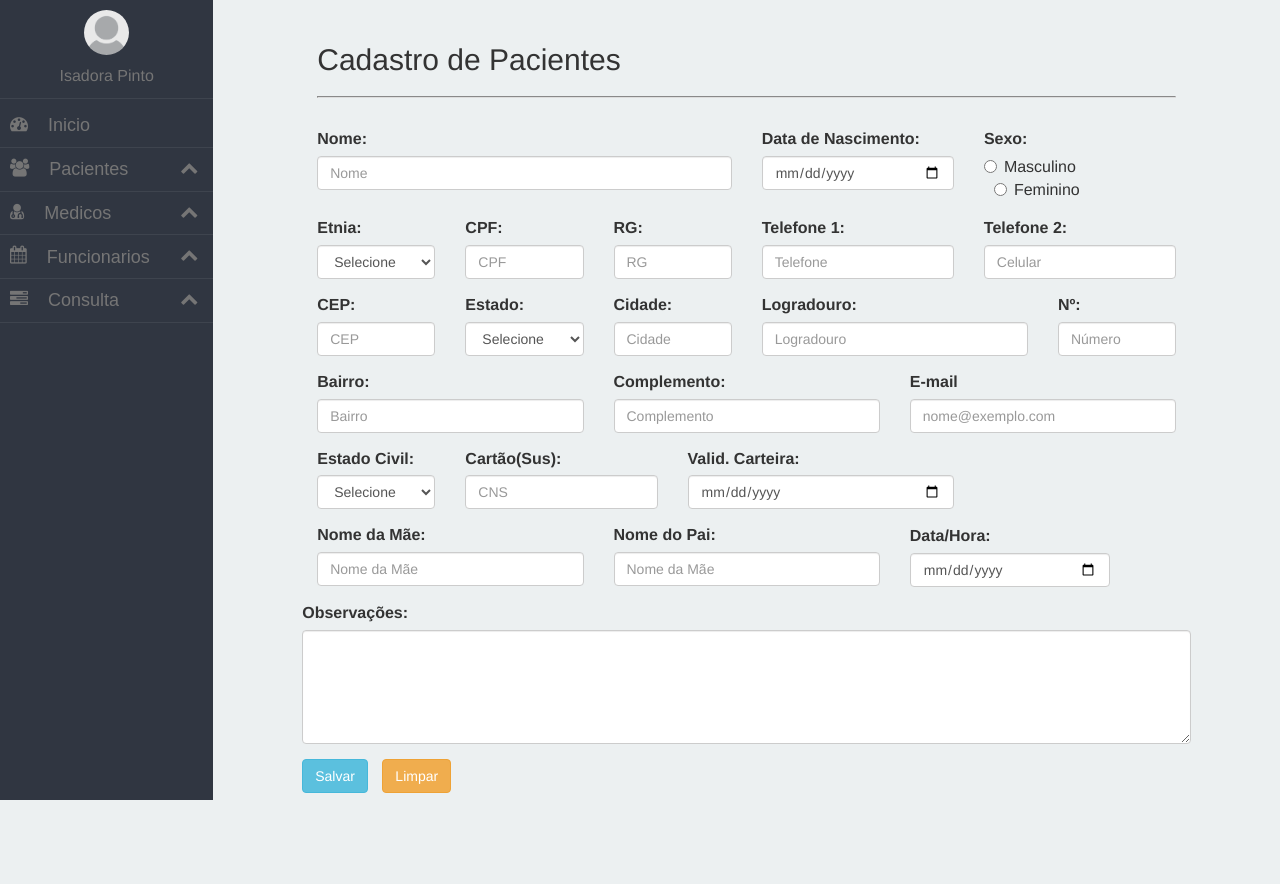
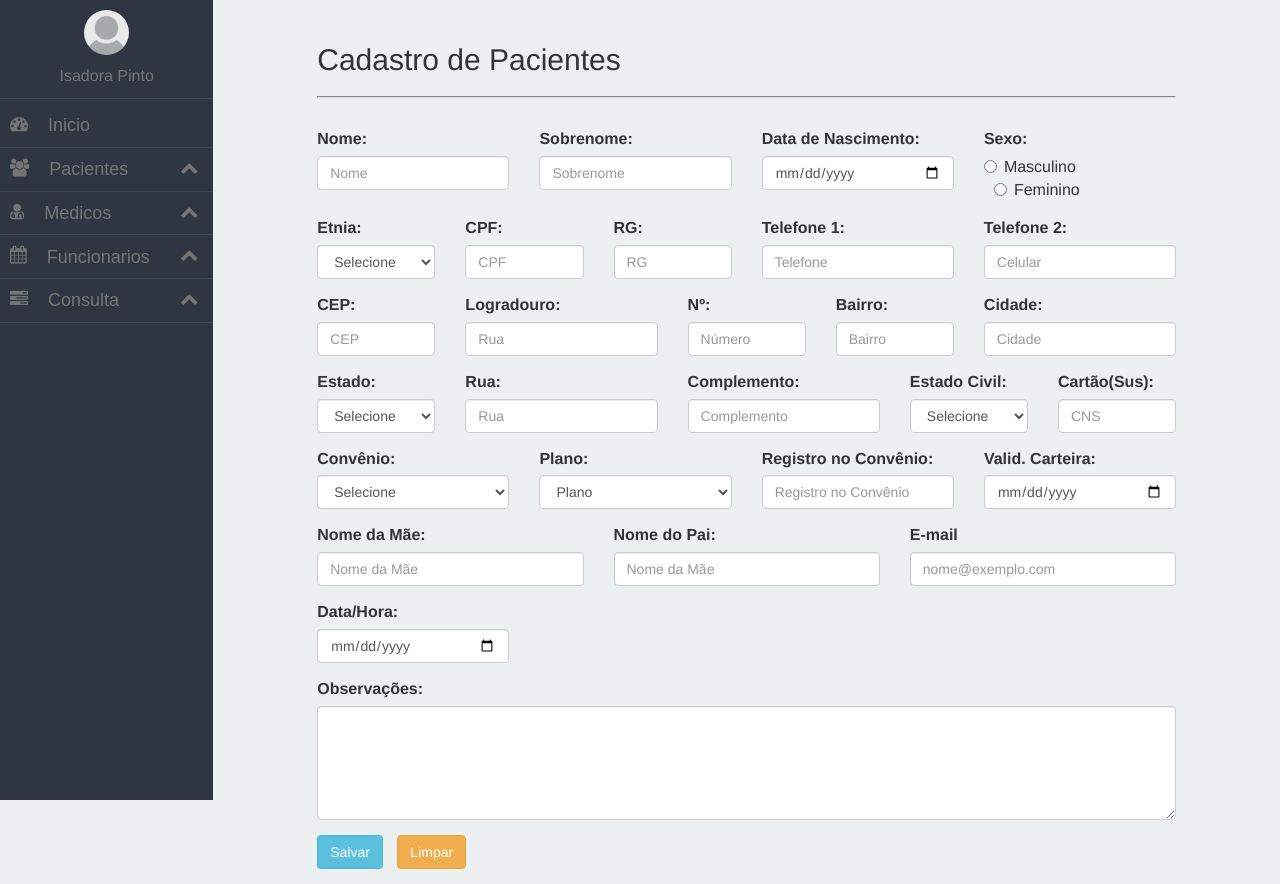
Before and after one commit to juniorcezar/FisioparUnopar, a PHP site: page /CadastroPaciente in a window 1280 px wide. Before the commit the page ends 800 px from the top, so only its background shows below. Run offline with PHP 8.4, Linux system fonts and the light colour scheme.

Commit message:
Alterações do David e Maicon

```diff
--- a/App/Pages/CadastroPaciente.php
+++ b/App/Pages/CadastroPaciente.php
@@ -4,59 +4,80 @@
 use Unopar\Core\Crud;
 
 // Verificando se os campos do formulário foram preenchidos
-if (isset($_POST['nome']) && isset($_POST['endereco'])
-	&& isset($_POST['telefone']) && isset($_POST['sexo'])
-	&& isset($_POST['rg']) && isset($_POST['cpf'])) {
+if  (isset($_POST['nome']) && isset($_POST['endereco'])
+    && isset($_POST['est_civ']) && isset($_POST['sexo'])
+    && isset($_POST['data_nasc']) && isset($_POST['etnia'])
+    && isset($_POST['tel_prim']) && isset($_POST['tel_sec'])
+    && isset($_POST['email']) && isset($_POST['sexo'])
+    && isset($_POST['cns']) && isset($_POST['valid_cart'])
+    && isset($_POST['nome_mae']) && isset($_POST['nome_pai'])
+    && isset($_POST['convenio']) && isset($_POST['dat_hr'])
+	&& isset($_POST['rg']) && isset($_POST['cpf'])
+    && isset($_POST['observacoes'])) {
 
 	// Definindo um array com os dados do formulário
 	$dadosCadastro = [
 
 		'nome' 		=> filter_input(INPUT_POST, 'nome'),
 		'endereco' 	=> filter_input(INPUT_POST, 'endereco'),
-		'telefone' 	=> filter_input(INPUT_POST, 'telefone'),
+		'tel_prim' 	=> filter_input(INPUT_POST, 'tel_prim'),
+        'tel_sec'   => filter_input(INPUT_POST, 'tel_sec'),
 		'sexo' 		=> filter_input(INPUT_POST, 'sexo'),
+        'est_civ'   => filter_input(INPUT_POST, 'etnia'),
+        'email'     => filter_input(INPUT_POST, 'email'),
+        'cns'       => filter_input(INPUT_POST, 'cns'),
+        'valid_cart'=> filter_input(INPUT_POST, 'valid_cart'),
+        'nome_mae'  => filter_input(INPUT_POST, 'nome_mae'),
+        'nome_pai'  => filter_input(INPUT_POST, 'nome_pai'),
+        'convenio'  => filter_input(INPUT_POST, 'convenio'),
+        'dat_hr'    => filter_input(INPUT_POST, 'dat_hr'),
+        'observacoes'=> filter_input(INPUT_POST, 'observacoes'),
 		'rg' 		=> filter_input(INPUT_POST, 'rg'),
 		'cpf' 		=> filter_input(INPUT_POST, 'cpf')
 	];
 
 	// Variável que está armazenando a query com os dados do formulário
-	$sql = "INSERT INTO paciente(nome, endereco, telefone, sexo, rg, cpf) VALUES(
-		'{$dadosCadastro['nome']}', '{$dadosCadastro['endereco']}',
-		'{$dadosCadastro['telefone']}', '{$dadosCadastro['sexo']}',
-		'{$dadosCadastro['rg']}', '{$dadosCadastro['cpf']}')";
+
 
 	// Acessando o método 'salvar' da classe Crud e passando como parâmetro a nossa query
 	// Se retornar verdadeiro então quer dizer que foi inserido no banco de dados com sucesso
-	if (Crud::salvar($sql)) {
+	$gravar = Crud::salvar("INSERT INTO paciente(nome, data_nasc, sexo, etnia, cpf, rg, tel_prim, tel_sec, endereco, email, est_civ, cns, valid_cart, nome_mae, nome_pai, convenio, dat_hr, observacoes) VALUES(
+        '{$dadosCadastro['nome']}', '{$dadosCadastro['data_nasc']}',
+        '{$dadosCadastro['sexo']}', '{$dadosCadastro['etnia']}',
+        '{$dadosCadastro['cpf']}', '{$dadosCadastro['rg']}'
+        '{$dadosCadastro['tel_prim']}', '{$dadosCadastro['tel_sec']}',
+        '{$dadosCadastro['endereco']}', '{$dadosCadastro['email']}',
+        '{$dadosCadastro['est_civ']}', '{$dadosCadastro['cns']}',
+        '{$dadosCadastro['valid_cart']}', '{$dadosCadastro['nome_mae']}',
+        '{$dadosCadastro['nome_pai']}', '{$dadosCadastro['convenio']}',
+        '{$dadosCadastro['dat_hr']}', '{$dadosCadastro['observacoes']}')");
 
-        // Chamando o sweet alert
-		echo "<script>swal('Paciente cadastrado com sucesso!', '', 'success');</script>";
-	} else {
 
-		echo "<script>swal('Erro', 'paciente já cadastrado', 'error')</script>";
-	}
-    } else {
-	// echo 'Preencha todos os campos por favor';
-    }
-// Vamos gerar a consulta do banco de dados
+
+   }
 
 ?>
 <h2>Cadastro de Pacientes</h2>
 <hr>
 <form class="form-fluid">
     <div class="row form-group">
-        <div class="col-md-6">
+        <div class="col-md-3">
             <label for="">Nome: </label>
-            <input type="text" class="form-control" placeholder="Nome">
+            <input type="text" class="form-control" placeholder="Nome" name="nome">
+        </div>
+        <div class="col-md-3">
+            <label for="">Sobrenome: </label>
+            <input type="text" class="form-control" placeholder="Sobrenome">
         </div>
         <div class="col-md-3">
             <label for="">Data de Nascimento: </label>
-            <input type="date" class="form-control" placeholder="Idade">
+            <input type="date" class="form-control" placeholder="Idade" name="data_nasc">
         </div>
         <div class="col-md-3">
             <label for="">Sexo: </label><br>
-            <label class="radio-inline"><input type="radio" name="optradio">Masculino</label>
-            <label class="radio-inline "><input type="radio" name="optradio">Feminino</label>
+            <label class="radio-inline"><input type="radio" name="optradio" value="m">Masculino</label>
+            <label class="radio-inline "><input type="radio" name="optradio" value="f">Feminino</label>
+
         </div>
     </div>
     <div class="row form-group">
@@ -64,27 +85,29 @@ if (isset($_POST['nome']) && isset($_POST['endereco'])
             <label for="exampleFormControlSelect1">Etnia:</label>
             <select class="form-control" id="exampleFormControlSelect1">
                     <option>Selecione</option>
-                    <option>Branco</option>
-                    <option>Pardo</option>
-                    <option>Negro</option>
+                    <option value="Branco">Branco</option>
+                    <option value="Pardo">Pardo</option>
+                    <option value="Negro">Negro</option>
+                    <option value="Amarelo">Amarelo</option>
+                    <option value="Indigena">Indigena</option>
                 </select>
         </div>
 
         <div class="col-md-2">
             <label for="">CPF: </label>
-            <input type="text" class="form-control" placeholder="CPF">
+            <input type="text" class="form-control" placeholder="CPF" name="cpf">
         </div>
         <div class="col-md-2">
             <label for="">RG: </label>
-            <input type="text" class="form-control" placeholder="RG">
+            <input type="text" class="form-control" placeholder="RG" name="rg">
         </div>
         <div class="col-md-3">
             <label for="">Telefone 1: </label>
-            <input type="text" class="form-control" placeholder="Telefone">
+            <input type="text" class="form-control" placeholder="Telefone" name="tel_prim">
         </div>
         <div class="col-md-3">
             <label for="">Telefone 2: </label>
-            <input type="text" class="form-control" placeholder="Celular">
+            <input type="text" class="form-control" placeholder="Celular" name="tel_sec">
         </div>
     </div>
 
@@ -94,7 +117,28 @@ if (isset($_POST['nome']) && isset($_POST['endereco'])
             <input type="text" class="form-control" placeholder="CEP">
         </div>
 
-		<div class="col-md-2">
+
+        <div class="col-md-3">
+            <label for="">Logradouro:</label>
+            <input type="text" class="form-control" placeholder="Rua">
+        </div>
+        <div class="col-md-2">
+            <label for="">Nº:</label>
+            <input type="text" class="form-control" placeholder="Número">
+        </div>
+        <div class="col-md-2">
+            <label for="">Bairro:</label>
+            <input type="text" class="form-control" placeholder="Bairro">
+        </div>
+
+        <div class="col-md-3">
+            <label for="">Cidade:</label>
+            <input type="text" class="form-control" placeholder="Cidade">
+        </div>
+    </div>
+
+    <div class="row form-group">
+        <div class="col-md-2">
             <label for="">Estado:</label>
             <select id="inputState" class="form-control">
                     <option selected>Selecione</option>
@@ -102,48 +146,18 @@ if (isset($_POST['nome']) && isset($_POST['endereco'])
                 </select>
         </div>
 
-		<div class="col-md-2">
-            <label for="">Cidade:</label>
-            <input type="text" class="form-control" placeholder="Cidade">
+        <div class="col-md-3">
+            <label for="">Rua:</label>
+            <input type="text" class="form-control" placeholder="Rua">
         </div>
 
-		<div class="col-md-4">
-            <label for="">Logradouro:</label>
-            <input type="text" class="form-control" placeholder="Logradouro">
-        </div>
-
-		<div class="col-md-2">
-            <label for="">Nº:</label>
-            <input type="text" class="form-control" placeholder="Número">
-        </div>
-
-    </div>
-
-    <div class="row form-group">
-
-        <div class="col-md-4">
-            <label for="">Bairro:</label>
-            <input type="text" class="form-control" placeholder="Bairro">
-        </div>
-
-		<div class="col-md-4">
+        <div class="col-md-3">
             <label for="">Complemento:</label>
             <input type="text" class="form-control" placeholder="Complemento">
         </div>
 
-		<div class="col-md-4">
-		<label for="exampleFormControlInput1">E-mail </label>
-		<input type="email" class="form-control" id="exampleFormControlInput1" placeholder="nome@exemplo.com">
-		</div>
-    </div>
 
-
-
-
-
-    <div class="row form-group">
-
-	<div class="col-md-2">
+        <div class="col-md-2">
             <label for="">Estado Civil:</label>
             <select id="inputState" class="form-control">
                     <option selected>Selecione</option>
@@ -154,14 +168,41 @@ if (isset($_POST['nome']) && isset($_POST['endereco'])
                 </select>
         </div>
 
-        <div class="col-md-3">
+        <div class="col-md-2">
             <label for="">Cartão(Sus): </label>
             <input type="text" class="form-control" placeholder="CNS">
         </div>
+    </div>
+    <div class="row form-group">
+        <div class="col-md-3">
+            <label for="">Convênio:</label>
+            <select id="inputState" class="form-control">
+                    <option selected>Selecione</option>
+                    <option>...</option>
+                    <option>...</option>
+                    <option>...</option>
+                    <option>...</option>
+                </select>
+        </div>
 
-        <div class="col-md-4">
+        <div class="col-md-3">
+            <label for="">Plano:</label>
+            <select id="inputState" class="form-control">
+                    <option selected>Plano</option>
+                    <option>...</option>
+                    <option>...</option>
+                    <option>...</option>
+                    <option>...</option>
+            </select>
+        </div>
+
+        <div class="col-md-3">
+            <label for="">Registro no Convênio: </label>
+            <input type="text" class="form-control" placeholder="Registro no Convênio" name="convenio">
+        </div>
+        <div class="col-md-3">
             <label for="">Valid. Carteira: </label>
-            <input type="date" class="form-control" placeholder="Valid. Carteira">
+            <input type="date" class="form-control" placeholder="Valid. Carteira" name="valid_cart">
         </div>
 
     </div>
@@ -169,22 +210,24 @@ if (isset($_POST['nome']) && isset($_POST['endereco'])
     <div class="row form-group">
         <div class="col-md-4">
             <label for="">Nome da Mãe: </label>
-            <input type="text" class="form-control" placeholder="Nome da Mãe">
+            <input type="text" class="form-control" placeholder="Nome da Mãe" name="nome_mae">
         </div>
 
         <div class="col-md-4">
             <label for="">Nome do Pai: </label>
-            <input type="text" class="form-control" placeholder="Nome da Mãe">
+            <input type="text" class="form-control" placeholder="Nome da Mãe" name="nome_pai">
         </div>
 
         <div class="col-md-4">
-
+    <label for="exampleFormControlInput1">E-mail </label>
+    <input type="email" class="form-control" id="exampleFormControlInput1" placeholder="nome@exemplo.com" name="email">
+  </div>
     </div>
 
     <div class="row form-group">
      <div class="col-md-3">
             <label for="">Data/Hora: </label>
-            <input type="date" class="form-control" placeholder="Data/Hora">
+            <input type="date" class="form-control" placeholder="Data/Hora" name="dat_hr">
         </div>
     </div>
 
@@ -192,7 +235,7 @@ if (isset($_POST['nome']) && isset($_POST['endereco'])
 
        <div class="col-md-12">
   <label for="comment">Observações:</label>
-  <textarea class="form-control" rows="5" id="comment"></textarea>
+  <textarea class="form-control" rows="5" id="comment" name="observacoes"></textarea>
 </div>
 
     </div>
@@ -204,4 +247,5 @@ if (isset($_POST['nome']) && isset($_POST['endereco'])
             <input type="reset" class="btn btn-warning" value="Limpar">
         </div>
     </div>
+
 </form>
```
Also changed, not shown: App/Pages/CadastroMedico.php (+27 -11 lines), banco/tabela UBS.sql (added, +38 -0 lines).
